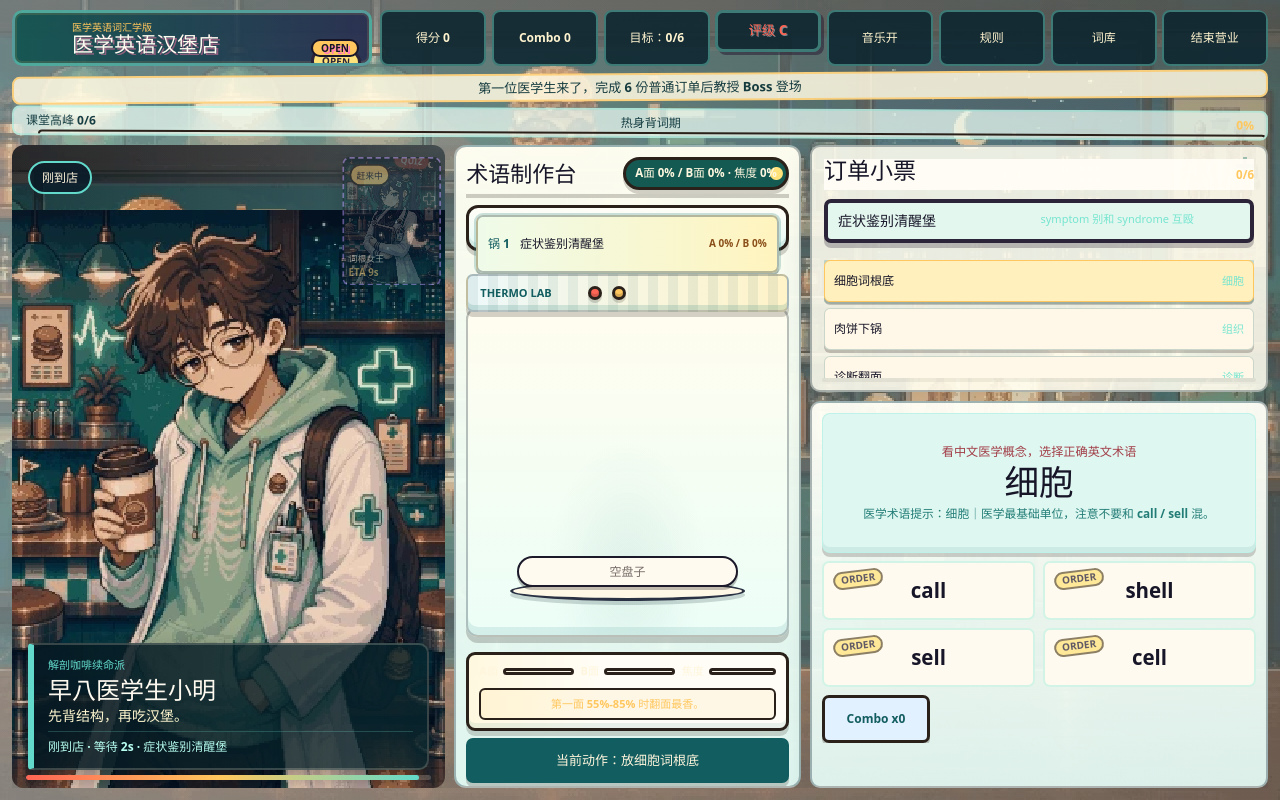
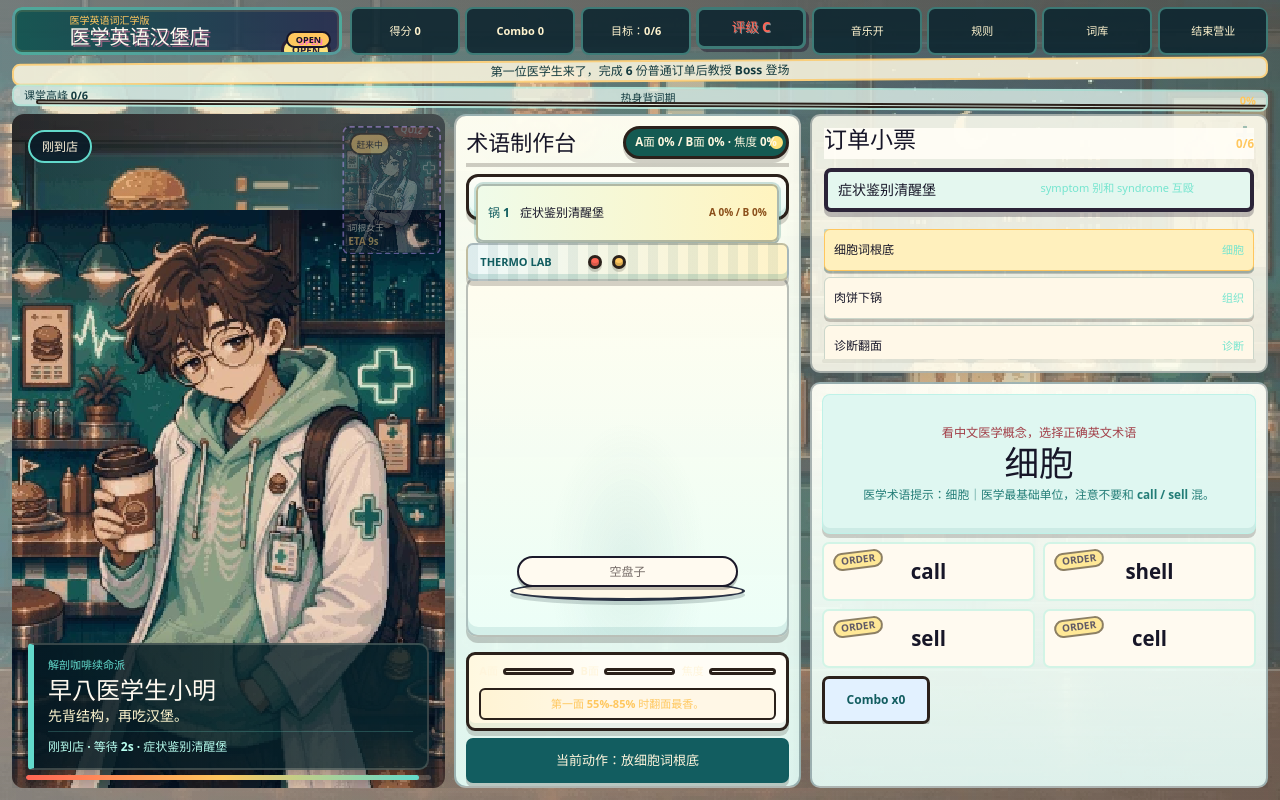
Before and after one commit to 3042535641/vocab-burger-game, a React (Vite) app: page / in a window 1280 px wide. Both pictures are taken after a click on the button "开始营业". Built offline with nearby package versions, Linux system fonts and the light colour scheme.

Commit message:
Compact top HUD and expressive queue cards

```diff
--- a/src/components/CustomerQueue.tsx
+++ b/src/components/CustomerQueue.tsx
@@ -116,6 +116,7 @@ function CustomerQueue({
         {waitingCustomers.map((customer, index) => {
           const waitingMood = getCustomerMood(customer)
           const waitingProfile = getCharacterProfile(customer.avatar, customer.isBoss)
+          const waitingFrame = getPortraitFrameKey(waitingMood)
 
           return (
             <button
@@ -131,7 +132,7 @@ function CustomerQueue({
                 src={getStagePortraitFrameSrc(
                   customer.avatar,
                   customer.isBoss,
-                  waitingProfile.queuePose,
+                  waitingFrame,
                 )}
                 alt=""
                 loading="eager"
--- a/src/pixel-vn.css
+++ b/src/pixel-vn.css
@@ -2617,3 +2617,138 @@
     grid-template-columns: 1fr !important;
   }
 }
+
+/* Compact desktop top bar and expressive queue cards. */
+@media (min-width: 981px) {
+  .game-shell.play-shell {
+    grid-template-rows: 48px 22px 22px minmax(0, 1fr) !important;
+    gap: 5px !important;
+    padding-top: 7px !important;
+  }
+
+  .play-shell .game-header {
+    height: 48px !important;
+    min-height: 48px !important;
+    grid-template-columns: minmax(300px, 330px) minmax(0, 1fr) !important;
+  }
+
+  .play-shell .title-lockup,
+  .play-shell .stats,
+  .play-shell .stats > span,
+  .play-shell .stats > button {
+    height: 48px !important;
+    min-height: 48px !important;
+  }
+
+  .play-shell .title-lockup {
+    padding: 5px 12px !important;
+  }
+
+  .play-shell .title-lockup h1 {
+    width: 215px !important;
+    min-width: 215px !important;
+    max-width: 215px !important;
+    inline-size: 215px !important;
+    font-size: clamp(20px, 1.42vw, 24px) !important;
+  }
+
+  .play-shell .title-lockup::after {
+    right: 8px !important;
+    bottom: 4px !important;
+    font-size: 9px !important;
+  }
+
+  .play-shell .stats {
+    grid-template-columns: repeat(8, minmax(66px, 1fr)) !important;
+    gap: 5px !important;
+  }
+
+  .play-shell .stats > span,
+  .play-shell .stats > button {
+    padding: 3px 6px !important;
+    font-size: clamp(11px, 0.78vw, 13px) !important;
+  }
+
+  .play-shell .banner {
+    height: 22px !important;
+    min-height: 22px !important;
+    font-size: 12px !important;
+  }
+
+  .play-shell .rush-meter {
+    height: 22px !important;
+    min-height: 22px !important;
+    grid-template-rows: 12px 5px !important;
+    padding: 2px 10px !important;
+  }
+
+  .play-shell .rush-meter span,
+  .play-shell .rush-meter em,
+  .play-shell .rush-meter strong {
+    font-size: 11px !important;
+    line-height: 1 !important;
+  }
+
+  .play-shell .rush-track {
+    height: 5px !important;
+  }
+
+  .play-shell .vn-queue-card {
+    background:
+      linear-gradient(180deg, rgba(9, 28, 41, 0.22), rgba(9, 28, 41, 0.86)) !important;
+  }
+
+  .play-shell .vn-queue-card img {
+    opacity: 0.9 !important;
+  }
+
+  .play-shell .vn-queue-card.mood-worried,
+  .play-shell .vn-queue-card.mood-angry {
+    opacity: 0.96 !important;
+    animation: queue-expression-pop 900ms steps(2, end) infinite !important;
+  }
+
+  .play-shell .vn-queue-card.mood-worried {
+    border-color: #ffe66d !important;
+  }
+
+  .play-shell .vn-queue-card.mood-angry {
+    border-color: #ff6b5f !important;
+  }
+
+  .play-shell .vn-queue-card.mood-worried::before,
+  .play-shell .vn-queue-card.mood-angry::before {
+    position: absolute !important;
+    top: 6px !important;
+    left: 6px !important;
+    z-index: 3 !important;
+    padding: 3px 6px !important;
+    border: 2px solid #1b192a !important;
+    border-radius: 999px !important;
+    color: #1b192a !important;
+    font-size: 10px !important;
+    font-weight: 1000 !important;
+    line-height: 1 !important;
+  }
+
+  .play-shell .vn-queue-card.mood-worried::before {
+    content: '急了' !important;
+    background: #ffe66d !important;
+  }
+
+  .play-shell .vn-queue-card.mood-angry::before {
+    content: '红温' !important;
+    background: #ff6b5f !important;
+    color: #fffaf0 !important;
+  }
+
+  .play-shell .vn-queue-card.preview-card {
+    opacity: 0.48 !important;
+  }
+}
+
+@keyframes queue-expression-pop {
+  0%,
+  100% { transform: translateX(0) scale(0.92); }
+  50% { transform: translateX(-4px) scale(0.95); }
+}
```
